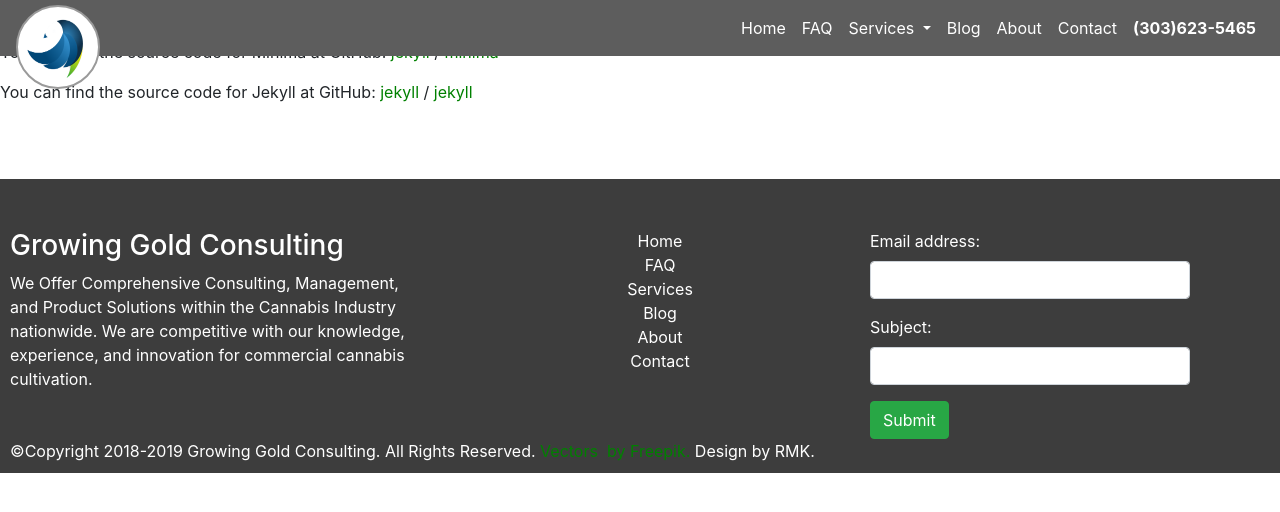
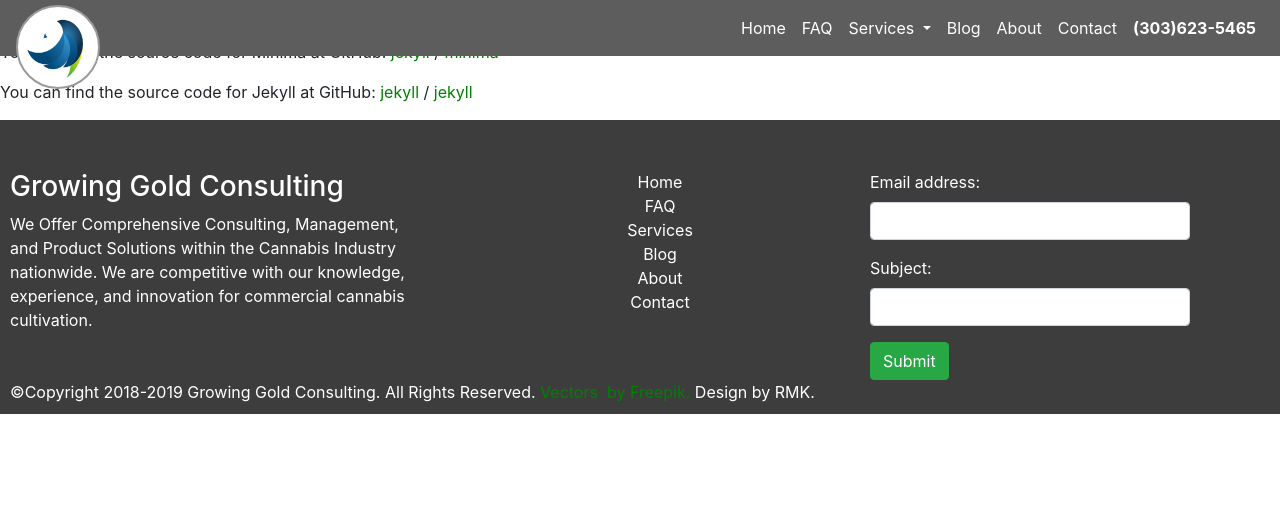
Before and after one commit to ggconsulting/ggconsulting.github.io, a Jekyll site: the page built from about.md, in a window 1280 px wide. Shown: the top 512 px of the page. Built offline with Jekyll 4.4.1, drawn with Linux system fonts in a browser that asks for light colours; nearby versions of some CDN libraries.

Commit message:
Add files via upload

```diff
--- a/_includes/footer.html
+++ b/_includes/footer.html
@@ -1,4 +1,4 @@
-<footer class="site-footer row-adjust">
+<footer class="site-footer">
   <data class="u-url" href="{{ "/" | relative_url }}"></data>
   <div class="row">
     <div class="col-sm-4">
```
